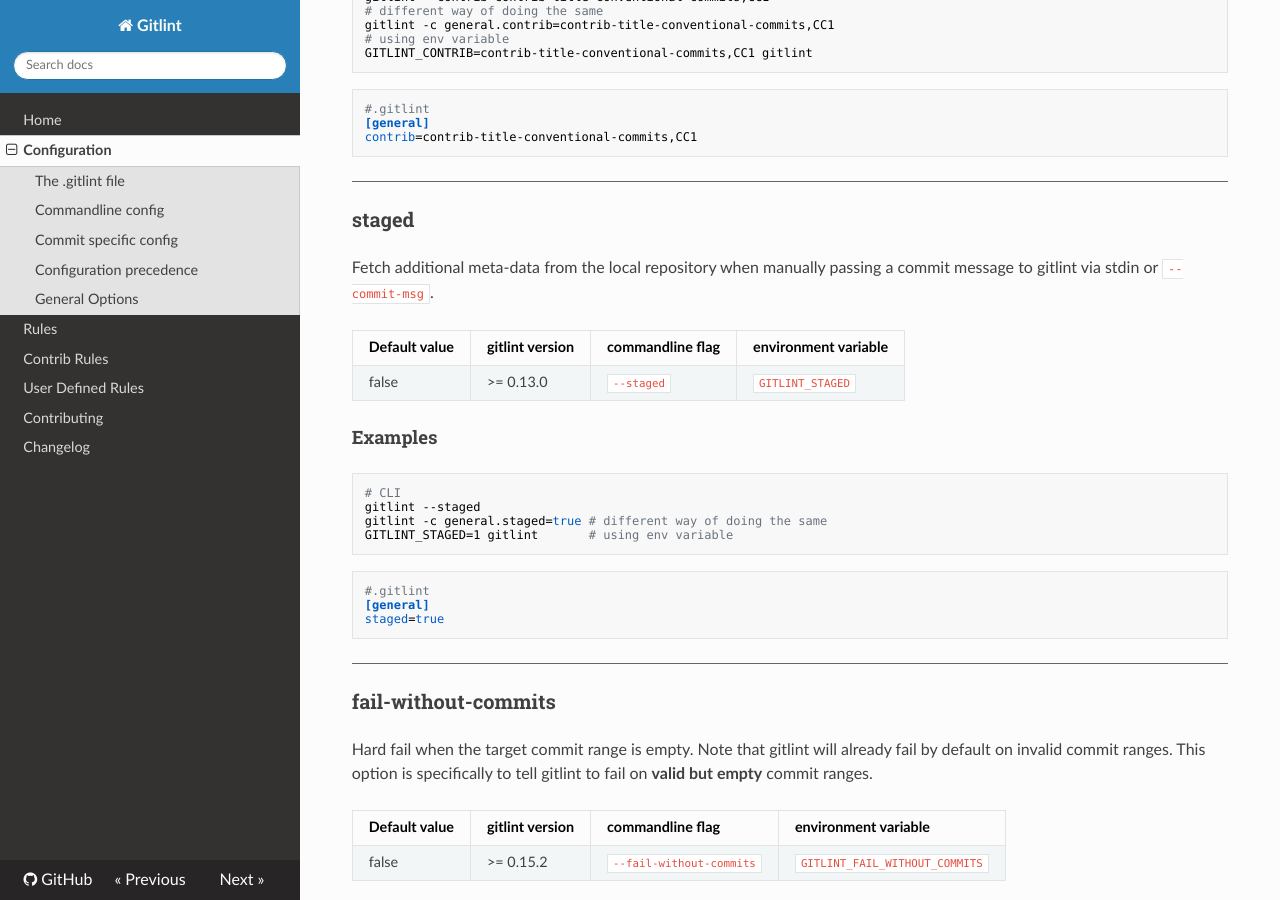
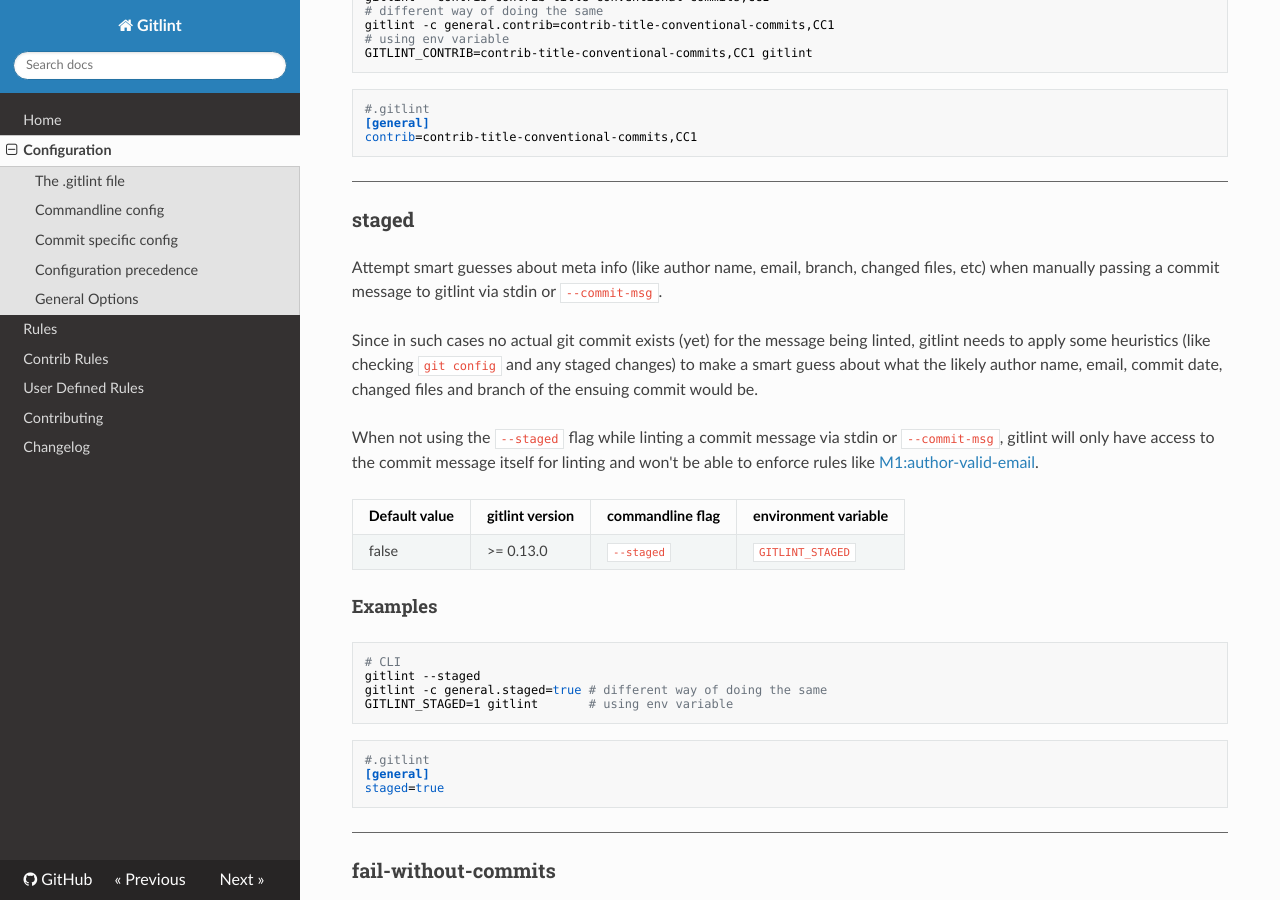
Before and after one commit to jorisroovers/gitlint, an MkDocs documentation site: the page built from docs/configuration.md, in a window 1280 px wide and 900 px high, scrolled down 7057 px. Built offline with MkDocs 1.6.1, drawn with Linux system fonts in a browser that asks for light colours; nearby versions of some CDN libraries.

Commit message:
Document when one would want to use --staged (#244)
Includes the CLI --help command as well as the docs.

Co-authored-by: Joris Roovers <joris.roovers@gmail.com>

```diff
--- a/docs/configuration.md
+++ b/docs/configuration.md
@@ -387,7 +387,16 @@
 
 ### staged
 
-Fetch additional meta-data from the local repository when manually passing a commit message to gitlint via stdin or `--commit-msg`.
+Attempt smart guesses about meta info (like author name, email, branch, changed files, etc) when manually passing a
+commit message to gitlint via stdin or `--commit-msg`.
+
+Since in such cases no actual git commit exists (yet) for the message being linted, gitlint
+needs to apply some heuristics (like checking `git config` and any staged changes) to make a smart guess about what the
+likely author name, email, commit date, changed files and branch of the ensuing commit would be.
+
+When not using the `--staged` flag while linting a commit message via stdin or `--commit-msg`, gitlint will only have
+access to the commit message itself for linting and won't be able to enforce rules like
+[M1:author-valid-email](rules.md#m1-author-valid-email).
 
 | Default value | gitlint version | commandline flag | environment variable |
 | ------------- | --------------- | ---------------- | -------------------- |
```
Also changed, not shown: docs/index.md (+3 -2 lines), 1 other file.
